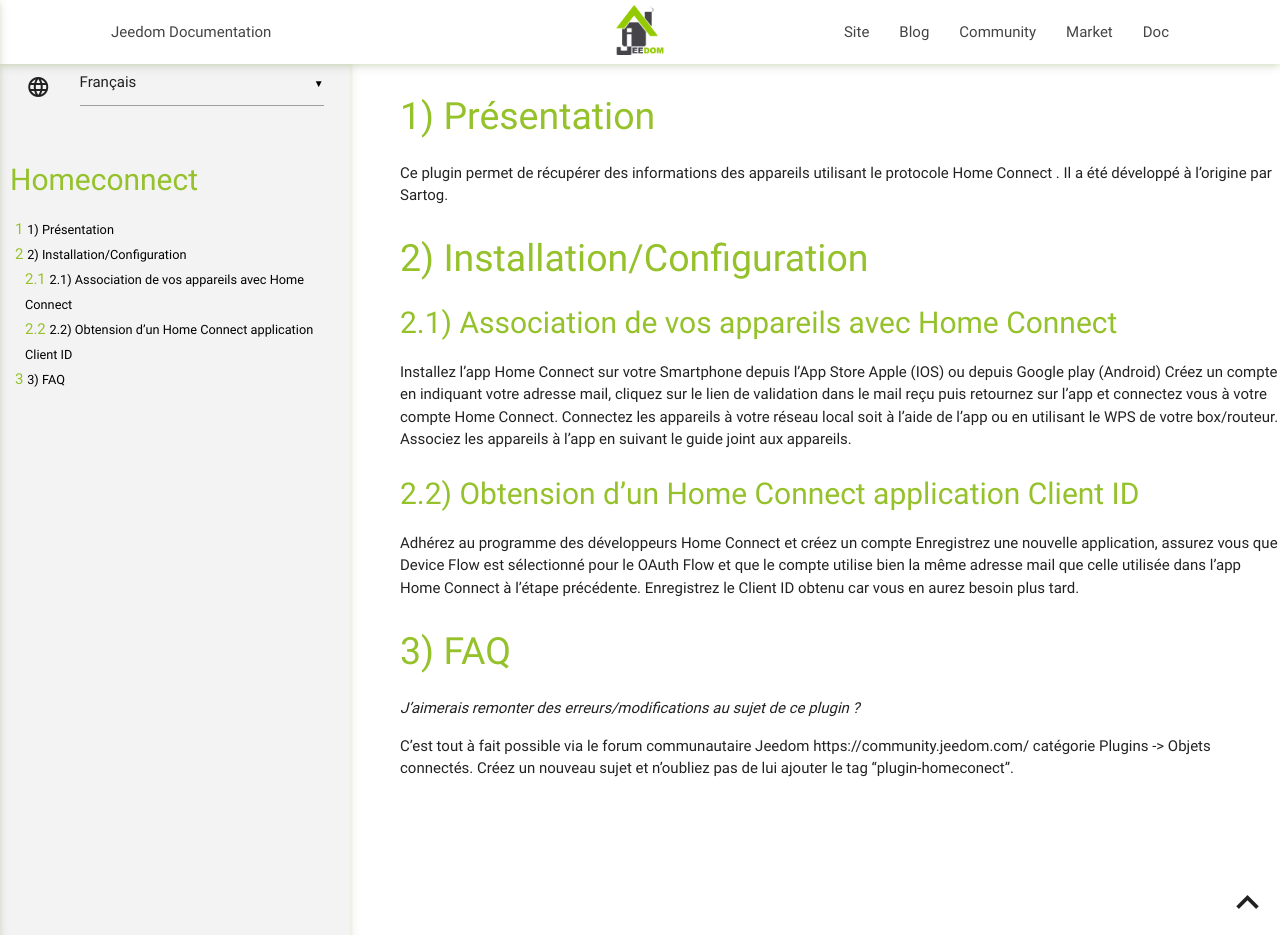
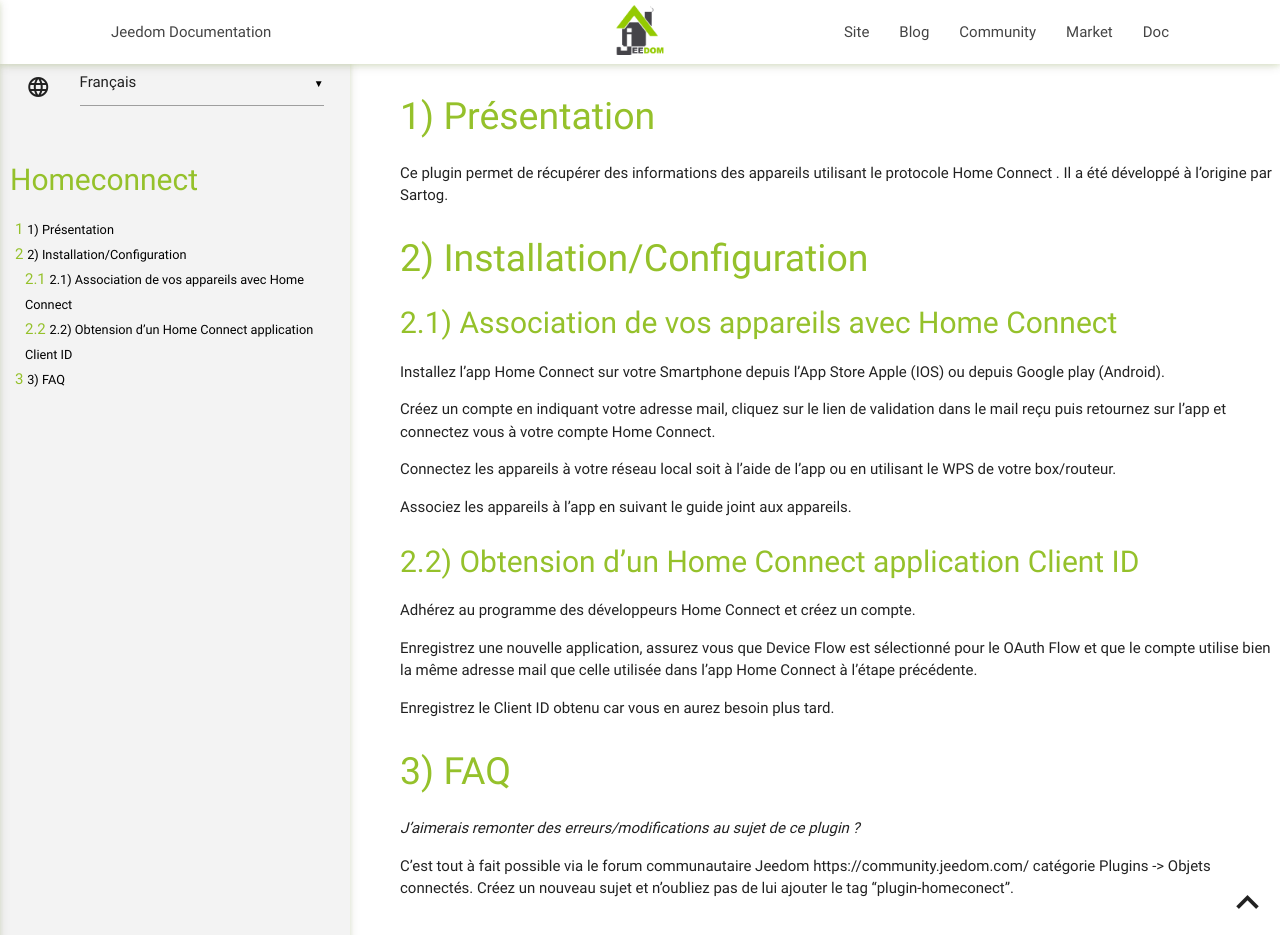
Before and after one commit to jmvedrine/homeconnect, a Jekyll site: the page built from docs/fr_FR/index.md, in a window 1280 px wide and 935 px high. Built offline with Jekyll 4.4.1, drawn with Linux system fonts in a browser that asks for light colours; our own code applies the rules of GitHub Pages for plain Markdown files.

Commit message:
docs update

```diff
--- a/docs/fr_FR/index.md
+++ b/docs/fr_FR/index.md
@@ -10,16 +10,21 @@ Installation/Configuration
 Association de vos appareils avec Home Connect
 ---
 
-Installez l'app Home Connect sur votre Smartphone depuis l'App Store Apple (IOS) ou depuis Google play (Android)
+Installez l'app Home Connect sur votre Smartphone depuis l'App Store Apple (IOS) ou depuis Google play (Android).
+
 Créez un compte en indiquant votre adresse mail, cliquez sur le lien de validation dans le mail reçu puis retournez sur l'app et connectez vous à votre compte Home Connect.
+
 Connectez les appareils à votre réseau local soit à l'aide de l'app ou en utilisant le WPS de votre box/routeur.
+
 Associez les appareils à l'app en suivant le guide joint aux appareils.
 
 Obtension d'un Home Connect application Client ID
 ---
 
-Adhérez au programme des développeurs Home Connect et créez un compte
+Adhérez au programme des développeurs Home Connect et créez un compte.
+
 Enregistrez une nouvelle application, assurez vous que Device Flow est sélectionné pour le OAuth Flow et que le compte utilise bien la même adresse mail que celle utilisée dans l'app Home Connect à l'étape précédente.
+
 Enregistrez le Client ID obtenu car vous en aurez besoin plus tard.
 
 FAQ
```
